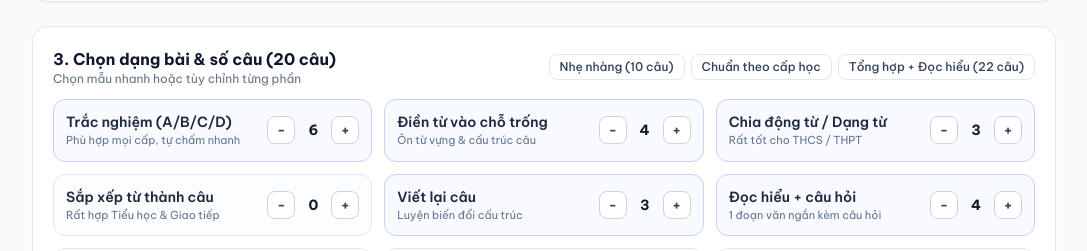
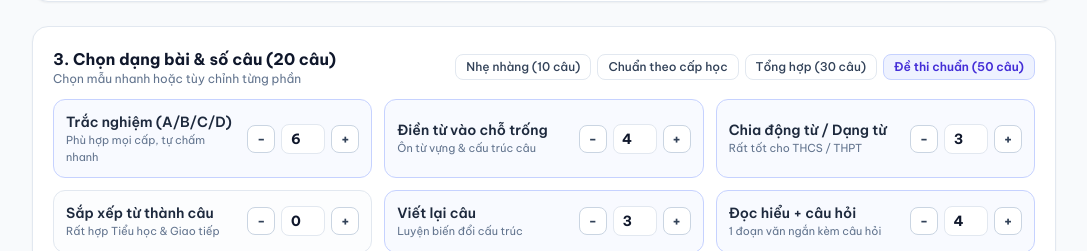
Before and after one commit to s0nbuildtech287/BuildHomeWork, a React (Vite) app: page / in a window 1280 px wide. Shown: the part 701-952 px from the top of the page, without its empty margins (96-1183 px from the left). Built offline with nearby package versions, Linux system fonts and the light colour scheme; no server answers.

Commit message:
Support 30-50+ question exams, direct numeric input, and higher maxOutputTokens

```diff
--- a/server.js
+++ b/server.js
@@ -266,6 +266,7 @@ app.post('/api/generate', async (req, res) => {
           generationConfig: {
             temperature: 0.65,
             responseMimeType: 'application/json',
+            maxOutputTokens: 32768,
           },
         }),
       });
--- a/src/components/GeneratorView.tsx
+++ b/src/components/GeneratorView.tsx
@@ -147,7 +147,7 @@ export const GeneratorView: React.FC<GeneratorViewProps> = ({
     }));
   };
 
-  const applyPresetCounts = (preset: 'light' | 'standard' | 'full') => {
+  const applyPresetCounts = (preset: 'light' | 'standard' | 'medium30' | 'exam50') => {
     if (preset === 'light') {
       setConfig((p) => ({
         ...p,
@@ -168,22 +168,48 @@ export const GeneratorView: React.FC<GeneratorViewProps> = ({
         ...p,
         counts: { ...DEFAULT_COUNTS_BY_LEVEL[p.level] },
       }));
+    } else if (preset === 'medium30') {
+      setConfig((p) => ({
+        ...p,
+        counts: {
+          multiple_choice: 10,
+          fill_blank: 5,
+          word_form: 4,
+          sentence_order: 0,
+          rewrite: 3,
+          reading_questions: 5,
+          find_mistake: 3,
+          listening_questions: 0,
+          writing: 0,
+        },
+      }));
     } else {
       setConfig((p) => ({
         ...p,
         counts: {
-          multiple_choice: 5,
-          fill_blank: 4,
-          word_form: 3,
-          sentence_order: 2,
-          rewrite: 2,
-          reading_questions: 4,
-          find_mistake: 3,
-          listening_questions: 4,
-          writing: 1,
+          multiple_choice: 20,
+          fill_blank: 6,
+          word_form: 5,
+          sentence_order: 0,
+          rewrite: 5,
+          reading_questions: 8,
+          find_mistake: 6,
+          listening_questions: 0,
+          writing: 0,
         },
       }));
     }
+  };
+
+  const setExactCount = (key: keyof SectionCountConfig, value: number) => {
+    const safeVal = Number.isNaN(value) ? 0 : Math.max(0, Math.min(50, Math.floor(value)));
+    setConfig((prev) => ({
+      ...prev,
+      counts: {
+        ...prev.counts,
+        [key]: safeVal,
+      },
+    }));
   };
 
   const updateCount = (key: keyof SectionCountConfig, delta: number) => {
@@ -191,7 +217,7 @@ export const GeneratorView: React.FC<GeneratorViewProps> = ({
       ...prev,
       counts: {
         ...prev.counts,
-        [key]: Math.max(0, Math.min(15, prev.counts[key] + delta)),
+        [key]: Math.max(0, Math.min(50, prev.counts[key] + delta)),
       },
     }));
   };
@@ -619,10 +645,17 @@ export const GeneratorView: React.FC<GeneratorViewProps> = ({
             </button>
             <button
               type="button"
-              onClick={() => applyPresetCounts('full')}
+              onClick={() => applyPresetCounts('medium30')}
               className="rounded-lg border border-slate-200 px-2.5 py-1 text-xs font-medium text-slate-700 hover:bg-slate-50"
             >
-              Tổng hợp + Đọc hiểu (22 câu)
+              Tổng hợp (30 câu)
+            </button>
+            <button
+              type="button"
+              onClick={() => applyPresetCounts('exam50')}
+              className="rounded-lg border border-indigo-200 bg-indigo-50 px-2.5 py-1 text-xs font-semibold text-indigo-700 hover:bg-indigo-100"
+            >
+              Đề thi chuẩn (50 câu)
             </button>
           </div>
         </div>
@@ -649,7 +682,14 @@ export const GeneratorView: React.FC<GeneratorViewProps> = ({
                   >
                     -
                   </button>
-                  <span className="w-6 text-center text-sm font-bold text-slate-900">{count}</span>
+                  <input
+                    type="number"
+                    min={0}
+                    max={50}
+                    value={count}
+                    onChange={(e) => setExactCount(item.key, Number(e.target.value))}
+                    className="w-11 rounded-lg border border-slate-200 bg-white py-1 text-center text-sm font-bold text-slate-900 focus:border-indigo-500 focus:outline-none"
+                  />
                   <button
                     type="button"
                     onClick={() => updateCount(item.key, 1)}
--- a/src/services/gemini.ts
+++ b/src/services/gemini.ts
@@ -90,6 +90,7 @@ export async function generateHomeworkWithGemini(params: {
         generationConfig: {
           temperature: 0.65,
           responseMimeType: 'application/json',
+          maxOutputTokens: 32768,
         },
       }),
     });
--- a/src/utils/promptBuilder.ts
+++ b/src/utils/promptBuilder.ts
@@ -147,9 +147,10 @@ Chỉ trả về DUY NHẤT một khối JSON hợp lệ (không giải thích t
 }
 
 LƯU Ý QUAN TRỌNG:
-1. Mỗi câu chỉ có 1 đáp án chính xác rõ ràng (hoặc ghi các biến thể chấp nhận được cách nhau bởi " | " cho câu điền từ/viết lại câu).
-2. Mọi câu đều phải có "explanation" bằng tiếng Việt súc tích, dễ hiểu.
-3. Đảm bảo JSON hợp lệ hoàn toàn (escape dấu ngoặc kép nếu có trong chuỗi).`;
+1. Tạo ĐÚNG VÀ ĐỦ số lượng câu hỏi đã yêu cầu ở từng phần (không tự ý cắt bớt).
+2. Mỗi câu chỉ có 1 đáp án chính xác rõ ràng (hoặc ghi các biến thể chấp nhận được cách nhau bởi " | " cho câu điền từ/viết lại câu).
+3. Mọi câu đều phải có "explanation" bằng tiếng Việt súc tích, ngắn gọn (1 câu rõ ý để đảm bảo đủ dung lượng khi tạo đề dài 30-50 câu).
+4. Đảm bảo JSON hợp lệ hoàn toàn (escape dấu ngoặc kép nếu có trong chuỗi).`;
 }
 
 function normalizeQuestionType(raw: unknown, fallback: QuestionType): QuestionType {
```
